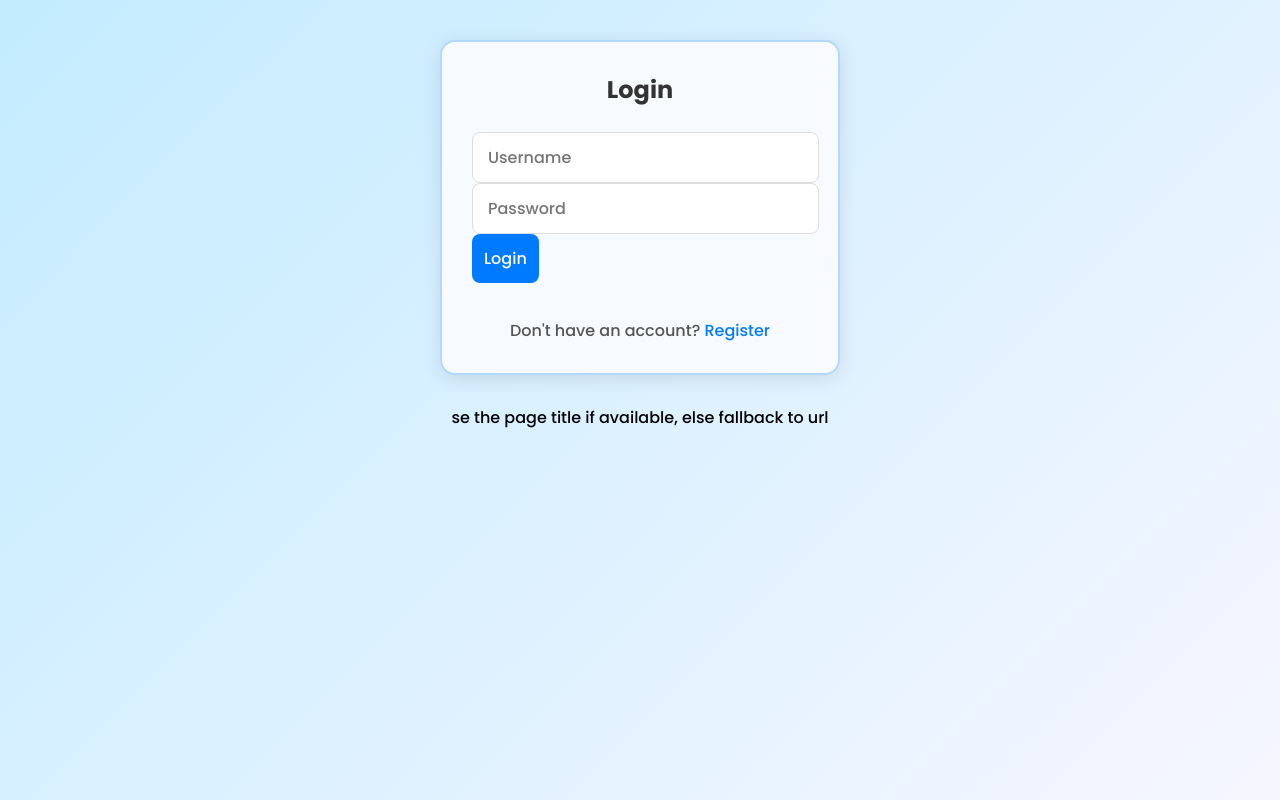
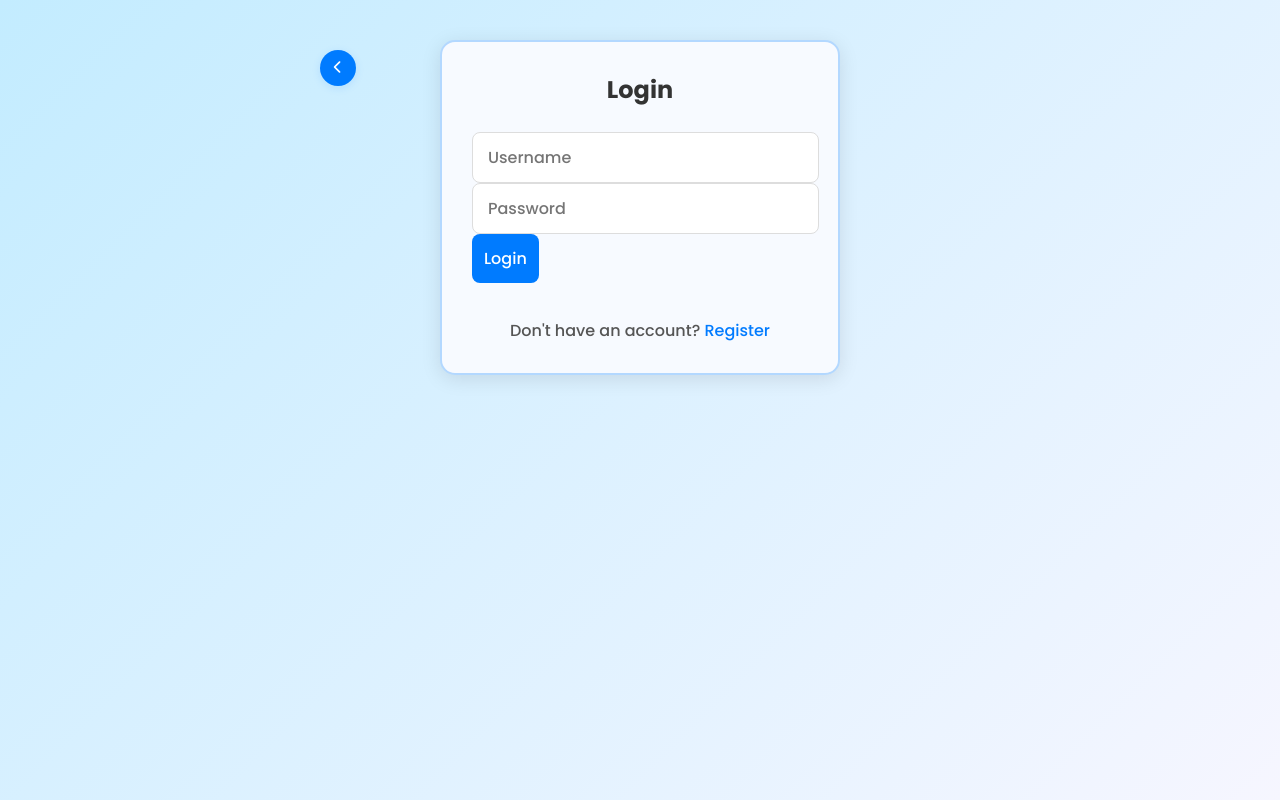
Before and after one commit to Harzh139/DocChatBot, a Flask app: page / in a window 1280 px wide. Run offline with Flask 3, Linux system fonts and the light colour scheme.

Commit message:
UI: Refine layout, fix register/upload, improve panel separation

```diff
--- a/templates/index.html
+++ b/templates/index.html
@@ -722,13 +722,45 @@
         #logout-btn-top:hover {
             background: #c82333;
         }
+
+        .toggle-history-btn {
+            position: absolute;
+            top: 50px;
+            left: 320px;
+            z-index: 101;
+            background: #007bff;
+            color: #fff;
+            border: none;
+            border-radius: 50%;
+            width: 36px;
+            height: 36px;
+            display: flex;
+            align-items: center;
+            justify-content: center;
+            cursor: pointer;
+            box-shadow: 0 2px 8px rgba(0,123,255,0.13);
+            transition: left 0.3s, background 0.2s;
+        }
+        .toggle-history-btn.collapsed {
+            left: 0;
+            background: #28a745;
+        }
+        .toggle-history-btn i {
+            transition: transform 0.3s;
+        }
+        .side-panel.collapsed {
+            display: none;
+        }
+        .main-container.history-collapsed .chat-panel {
+            border-radius: 18px;
+        }
     </style>
 </head>
 <body>
 <div id="app-content" class="app-content hidden">
     <div class="main-container">
         <!-- Left Panel: Upload & History -->
-        <div class="side-panel">
+        <div class="side-panel" id="side-panel">
             <div id="upload-area">
                 <label for="file-input" class="upload-btn">
                     <i class="fas fa-upload"></i> Choose Document
@@ -794,7 +826,6 @@
     </div>
 </div>
 
-
 <!-- Hamburger menu for user actions -->
 <div class="menu-container hidden" id="menu-container">
     <button class="menu-btn" id="menu-btn" title="Menu">
@@ -825,6 +856,11 @@
     <button id="logout-btn-top">Logout</button>
 </div>
 
+<!-- Toggle History Button -->
+<button id="toggle-history" class="toggle-history-btn" title="Show/Hide History">
+    <i class="fas fa-chevron-left"></i>
+</button>
+
 <script>
     // DOM Elements
     const fileInput = document.getElementById('file-input');
@@ -833,10 +869,7 @@
     const chatbox = document.getElementById('chatbox');
     const questionInput = document.getElementById('question-input');
     const askBtn = document.getElementById('ask-btn');
-    const clearHistoryBtn = document.getElementById('clear-history-btn');
-    const loadHistoryBtn = document.getElementById('load-history-btn');
     const useContextCheckbox = document.getElementById('use-context');
-
     // Auth elements
     const authContainer = document.getElementById('auth-container');
     const loginForm = document.getElementById('login');
@@ -846,62 +879,46 @@
     const userInfoBar = document.getElementById('user-info-bar');
     const usernameDisplay = document.getElementById('username-display');
     const logoutBtnTop = document.getElementById('logout-btn-top');
-    //const userInfo = document.getElementById('user-info');
-    //const usernameDisplay = document.getElementById('username-display');
     const logoutBtn = document.getElementById('logout-btn');
     const appContent = document.getElementById('app-content');
-
     // Login error elements
     const loginError = document.getElementById('login-error');
     const registerError = document.getElementById('register-error');
     const registerSuccess = document.getElementById('register-success');
-
     // App state
     let currentFile = null;
     let isBotTyping = false;
     let currentUsername = null;
 
-    // Initialize the app
     document.addEventListener('DOMContentLoaded', () => {
-        // Check if user is already logged in
         checkAuth();
 
-        // Set up auth form toggles
+        // Auth form toggles
         showRegisterLink.addEventListener('click', (e) => {
             e.preventDefault();
             document.getElementById('login-form').classList.add('hidden');
             document.getElementById('register-form').classList.remove('hidden');
         });
-
         showLoginLink.addEventListener('click', (e) => {
             e.preventDefault();
             document.getElementById('register-form').classList.add('hidden');
             document.getElementById('login-form').classList.remove('hidden');
         });
 
-        // Set up login form
+        // Login form
         loginForm.addEventListener('submit', async (e) => {
             e.preventDefault();
             const username = document.getElementById('login-username').value;
             const password = document.getElementById('login-password').value;
-
             try {
                 const response = await fetch('/login', {
                     method: 'POST',
-                    headers: {
-                        'Content-Type': 'application/json',
-                    },
-                    credentials: 'include', // Important for cookies
-                    body: JSON.stringify({
-                        username,
-                        password
-                    })
+                    headers: { 'Content-Type': 'application/json' },
+                    credentials: 'include',
+                    body: JSON.stringify({ username, password })
                 });
-
                 const data = await response.json();
-
                 if (response.ok) {
-            // Successfully logged in
                     currentUsername = username;
                     updateUIAfterAuth();
                 } else {
@@ -912,35 +929,24 @@
             }
         });
 
-        // Set up register form
+        // Register form
         registerForm.addEventListener('submit', async (e) => {
             e.preventDefault();
             const username = document.getElementById('register-username').value;
             const email = document.getElementById('register-email').value;
             const password = document.getElementById('register-password').value;
-
             try {
                 const response = await fetch('/register', {
                     method: 'POST',
-                    headers: {
-                        'Content-Type': 'application/json',
-                    },
+                    headers: { 'Content-Type': 'application/json' },
                     credentials: 'include',
-                    body: JSON.stringify({
-                        username,
-                        email,
-                        password
-                    })
+                    body: JSON.stringify({ username, email, password })
                 });
-
                 if (response.ok) {
-                    // Successfully registered
                     registerError.textContent = '';
                     registerSuccess.textContent = 'Registration successful! Please login.';
-                    // Switch to login form
                     document.getElementById('register-form').classList.add('hidden');
                     document.getElementById('login-form').classList.remove('hidden');
-                    // Clear form
                     registerForm.reset();
                 } else {
                     const error = await response.json();
@@ -951,24 +957,75 @@
             }
         });
 
-        // Set up logout
+        // Logout
         logoutBtn.addEventListener('click', async () => {
             try {
                 await fetch('/logout', {
                     method: 'POST',
                     credentials: 'include'
                 });
-
                 currentUsername = null;
                 updateUIAfterAuth();
-                // Clear any app state
+                resetAppState();
+            } catch (err) {
+                console.error('Logout error:', err);
+            }
+        });
+        logoutBtnTop.addEventListener('click', async () => {
+            try {
+                await fetch('/logout', {
+                    method: 'POST',
+                    credentials: 'include'
+                });
+                currentUsername = null;
+                updateUIAfterAuth();
                 resetAppState();
             } catch (err) {
                 console.error('Logout error:', err);
             }
         });
 
-        logoutBtnTop.addEventListener('click', async () => {
+        // File upload
+        fileInput.addEventListener('change', handleFileUpload);
+
+        // Drag and drop
+        uploadArea.addEventListener('dragover', (e) => {
+            e.preventDefault();
+            uploadArea.classList.add('highlight');
+        });
+        uploadArea.addEventListener('dragleave', () => {
+            uploadArea.classList.remove('highlight');
+        });
+        uploadArea.addEventListener('drop', (e) => {
+            e.preventDefault();
+            uploadArea.classList.remove('highlight');
+            if (e.dataTransfer.files.length) {
+                fileInput.files = e.dataTransfer.files;
+                handleFileUpload();
+            }
+        });
+
+        // Menu
+        const menuContainer = document.getElementById('menu-container');
+        const menuBtn = document.getElementById('menu-btn');
+        const menuDropdown = document.getElementById('menu-dropdown');
+        function updateMenuVisibility() {
+            if (currentUsername) {
+                menuContainer.classList.remove('hidden');
+            } else {
+                menuContainer.classList.add('hidden');
+                menuDropdown.style.display = 'none';
+            }
+        }
+        menuBtn.addEventListener('click', (e) => {
+            e.stopPropagation();
+            menuDropdown.style.display = menuDropdown.style.display === 'block' ? 'none' : 'block';
+        });
+        document.addEventListener('click', () => {
+            menuDropdown.style.display = 'none';
+        });
+        document.querySelectorAll('.logout-btn').forEach(btn => {
+            btn.addEventListener('click', async () => {
                 try {
                     await fetch('/logout', {
                         method: 'POST',
@@ -983,13 +1040,32 @@
             });
         });
 
+        // Toggle history button
+        const toggleHistoryBtn = document.getElementById('toggle-history');
+        const sidePanel = document.getElementById('side-panel');
+        const mainContainer = document.getElementById('main-container');
+        let isHistoryVisible = true;
+
+        toggleHistoryBtn.addEventListener('click', () => {
+            sidePanel.classList.toggle('collapsed');
+            mainContainer.classList.toggle('history-collapsed');
+            toggleHistoryBtn.classList.toggle('collapsed');
+            // Change chevron direction
+            const icon = toggleHistoryBtn.querySelector('i');
+            if (sidePanel.classList.contains('collapsed')) {
+                icon.classList.remove('fa-chevron-left');
+                icon.classList.add('fa-chevron-right');
+            } else {
+                icon.classList.remove('fa-chevron-right');
+                icon.classList.add('fa-chevron-left');
+            }
+        });
+    });
+
     // Check authentication status
     async function checkAuth() {
         try {
-        const response = await fetch('/api/check_auth', {
-            credentials: 'include'
-        });
-
+            const response = await fetch('/api/check_auth', { credentials: 'include' });
             if (response.ok) {
                 const data = await response.json();
                 if (data.authenticated) {
@@ -998,9 +1074,8 @@
                     return true;
                 }
             }
-        // Not logged in
             authContainer.classList.remove('hidden');
-        userInfo.classList.add('hidden');
+            userInfoBar.classList.add('hidden');
             appContent.classList.add('hidden');
             return false;
         } catch (err) {
@@ -1042,26 +1117,19 @@
         askBtn.disabled = true;
     }
 
-    // Improved typing effect with bullet point support
+    // Typing effect
     function typeResponse(element, text, delay = 20) {
         let i = 0;
         let isInBullet = false;
-
         function type() {
             if (i < text.length) {
-                // Handle bullet points and line breaks
                 if (text[i] === '\n' && !isInBullet) {
                     element.innerHTML += '<br>';
                     i++;
-                }
-                // Special handling for bullet emojis
-                else if (text.substr(i, 2) === '🔹' ||
-                         text.substr(i, 2) === '✅' ||
-                         text.substr(i, 2) === '📌') {
+                } else if (text.substr(i, 2) === '🔹' || text.substr(i, 2) === '✅' || text.substr(i, 2) === '📌') {
                     element.innerHTML += text.substr(i, 2) + ' ';
                     i += 2;
-                }
-                else {
+                } else {
                     element.innerHTML += text[i];
                     i++;
                 }
@@ -1090,28 +1158,22 @@
         chatbox.appendChild(msg);
 
         if (sender === 'bot') {
-            // Show typing indicator first
             isBotTyping = true;
             const typingIndicator = createTypingIndicator();
-
-            // After a small delay, start typing the response
             setTimeout(() => {
                 chatbox.removeChild(typingIndicator);
                 isBotTyping = false;
                 typeResponse(msg, text);
                 chatbox.scrollTop = chatbox.scrollHeight;
-            }, 500); // Short delay before typing starts
+            }, 500);
         } else {
             msg.textContent = text;
             chatbox.scrollTop = chatbox.scrollHeight;
         }
     }
 
-    fileInput.addEventListener('change', handleFileUpload);
-
     async function handleFileUpload() {
         if (!fileInput.files.length) return;
-
         const file = fileInput.files[0];
         const allowedExtensions = ['pdf', 'docx', 'txt', 'csv', 'xlsx'];
         const fileExt = file.name.split('.').pop().toLowerCase();
@@ -1119,23 +1181,18 @@
             status.textContent = '❌ Invalid file type. Please upload PDF, DOCX, TXT, CSV, or XLSX.';
             return;
         }
-
         const formData = new FormData();
         formData.append('file', file);
-
         try {
             status.innerHTML = '<i class="fas fa-spinner fa-spin"></i> Uploading...';
             askBtn.disabled = true;
             questionInput.disabled = true;
-
             const response = await fetch('/upload', {
                 method: 'POST',
                 body: formData,
-                credentials: 'include' // Important for sessions
+                credentials: 'include'
             });
-
             const result = await response.json();
-
             if (response.ok) {
                 currentFile = file.name;
                 status.innerHTML = `<i class="fas fa-check-circle"></i> <strong>${file.name}</strong> ready for questions!`;
@@ -1154,87 +1211,35 @@
     async function askQuestion() {
         const question = questionInput.value.trim();
         if (!question || !currentFile) return;
-
         addMessage(question, 'user');
         questionInput.value = '';
         askBtn.disabled = true;
         questionInput.disabled = true;
-
-        // Create typing indicator before sending the request
         const typingIndicator = createTypingIndicator();
         chatbox.appendChild(typingIndicator);
         chatbox.scrollTop = chatbox.scrollHeight;
-
         try {
             const response = await fetch('/ask', {
                 method: 'POST',
-                headers: {
-                    'Content-Type': 'application/json',
-                },
-                body: JSON.stringify({
-                    question,
-                    use_context: useContextCheckbox.checked
-                }),
-                credentials: 'include' // Important for sessions
+                headers: { 'Content-Type': 'application/json' },
+                body: JSON.stringify({ question, use_context: useContextCheckbox.checked }),
+                credentials: 'include'
             });
-
             const result = await response.json();
-
-            // Remove typing indicator after receiving the response
             chatbox.removeChild(typingIndicator);
-
             if (response.ok) {
                 addMessage(result.answer, 'bot');
-                loadChatHistoryList(); // <-- reload history after new Q&A
+                loadChatHistoryList();
             } else {
                 addMessage(`Error: ${result.error || 'Failed to get answer'}`, 'bot');
             }
         } catch (error) {
-            // Remove typing indicator in case of error
             chatbox.removeChild(typingIndicator);
             addMessage(`Error: ${error.message}`, 'bot');
         } finally {
             askBtn.disabled = false;
             questionInput.disabled = false;
             questionInput.focus();
-        }
-    }
-
-    // Load chat history from server
-    async function loadChatHistory() {
-        try {
-            const response = await fetch('/chat/history?limit=10', {
-                credentials: 'include' // Important for sessions
-            });
-            const data = await response.json();
-
-            if (response.ok && data.chats && data.chats.length > 0) {
-                // Clear current chat
-                chatbox.innerHTML = '';
-
-                // Add each message to the chat (in reverse order)
-                data.chats.reverse().forEach(msg => {
-                    addMessage(msg.question, 'user');
-                    addMessage(msg.answer, 'bot');
-                });
-            }
-        } catch (error) {
-            console.error('Error loading chat history:', error);
-        }
-    }
-
-    // Clear chat history on server and locally
-    async function clearChatHistory() {
-        try {
-            await fetch('/chat/clear', {
-                method: 'POST',
-                credentials: 'include' // Important for sessions
-            });
-            chatbox.innerHTML = '';
-            addMessage("Chat history has been cleared.", 'bot');
-        } catch (error) {
-            console.error('Error clearing chat history:', error);
-            addMessage("Failed to clear chat history.", 'bot');
         }
     }
 
@@ -1254,7 +1259,6 @@
                         chatbox.innerHTML = '';
                         addMessage(chat.question, 'user');
                         addMessage(chat.answer, 'bot');
-                        // Highlight selected
                         document.querySelectorAll('#history-list li').forEach(el => el.classList.remove('active'));
                         li.classList.add('active');
                     };
@@ -1268,86 +1272,20 @@
         }
     }
 
-    // Call this after login and after sending a new question
     // Event listeners
     askBtn.addEventListener('click', askQuestion);
     questionInput.addEventListener('keypress', (e) => {
         if (e.key === 'Enter' && !askBtn.disabled) askQuestion();
     });
 
-    clearHistoryBtn.addEventListener('click', clearChatHistory);
-    loadHistoryBtn.addEventListener('click', loadChatHistoryList);
+    // Drag and drop functionality already handled above
 
-    // Drag and drop functionality
-    uploadArea.addEventListener('dragover', (e) => {
-        e.preventDefault();
-        uploadArea.classList.add('highlight');
-    });
-
-    uploadArea.addEventListener('dragleave', () => {
-        uploadArea.classList.remove('highlight');
-    });
-
-    uploadArea.addEventListener('drop', (e) => {
-        e.preventDefault();
-        uploadArea.classList.remove('highlight');
-        if (e.dataTransfer.files.length) {
-            fileInput.files = e.dataTransfer.files;
-            handleFileUpload();
-        }
-    });
-
-    const allowedExtensions = ['pdf', 'docx', 'txt', 'csv', 'xlsx'];
-
-    // Menu functionality
-    const menuContainer = document.getElementById('menu-container');
-    const menuBtn = document.getElementById('menu-btn');
-    const menuDropdown = document.getElementById('menu-dropdown');
-
-    // Show menu only when logged in
-    function updateMenuVisibility() {
-        if (currentUsername) {
-            menuContainer.classList.remove('hidden');
-        } else {
-            menuContainer.classList.add('hidden');
-            menuDropdown.style.display = 'none';
-        }
-    }
-
-    // Toggle dropdown
-    menuBtn.addEventListener('click', (e) => {
-        e.stopPropagation();
-        menuDropdown.style.display = menuDropdown.style.display === 'block' ? 'none' : 'block';
-    });
-
-    // Hide dropdown when clicking outside
-    document.addEventListener('click', () => {
-        menuDropdown.style.display = 'none';
-    });
-
-    // Logout from menu
-    document.querySelectorAll('.logout-btn').forEach(btn => {
-        btn.addEventListener('click', async () => {
-            try {
-                await fetch('/logout', {
-                    method: 'POST',
-                    credentials: 'include'
-                });
-
-                currentUsername = null;
-                updateUIAfterAuth();
-                // Clear any app state
-                resetAppState();
-            } catch (err) {
-                console.error('Logout error:', err);
-            }
-        });
-    });
-
+    // Link upload (if you have a link upload area)
+    // Uncomment and implement if needed
+    /*
     const linkInput = document.getElementById('link-input');
     const linkUploadBtn = document.getElementById('link-upload-btn');
     const linkStatus = document.getElementById('link-status');
-
     linkUploadBtn.addEventListener('click', async () => {
         const url = linkInput.value.trim();
         if (!url) {
@@ -1361,23 +1299,26 @@
             const response = await fetch('/upload_link', {
                 method: 'POST',
                 headers: { 'Content-Type': 'application/json' },
+                credentials: 'include',
+                body: JSON.stringify({ url })
+            });
             const result = await response.json();
             if (response.ok) {
-                currentFile = url; // Mark as "uploaded"
+                currentFile = url;
                 linkStatus.innerHTML = `<i class="fas fa-check-circle"></i> Link analyzed! Ask me anything about it.`;
                 questionInput.disabled = false;
                 askBtn.disabled = false;
                 questionInput.focus();
-                // Use the page title if available, else fallback to url
-                const displayTitle = result.page_title || url;ingify({ url })
+                const displayTitle = result.page_title || url;
                 addMessage(`Hey ${currentUsername}, you have uploaded the article "${displayTitle}". Ask me anything about it!`, 'bot');
             } else {
                 linkStatus.innerHTML = `<i class="fas fa-exclamation-circle"></i> ${result.error || 'Failed to analyze link.'}`;
-            }rk as "uploaded"
-        } catch (error) { `<i class="fas fa-check-circle"></i> Link analyzed! Ask me anything about it.`;
+            }
+        } catch (error) {
             linkStatus.innerHTML = `<i class="fas fa-exclamation-circle"></i> Error: ${error.message}`;
         }
     });
-    </script>se the page title if available, else fallback to url
+    */
+</script>
 </body>
 </html>
```
Lines whose indentation alone changed are shown as unchanged.
